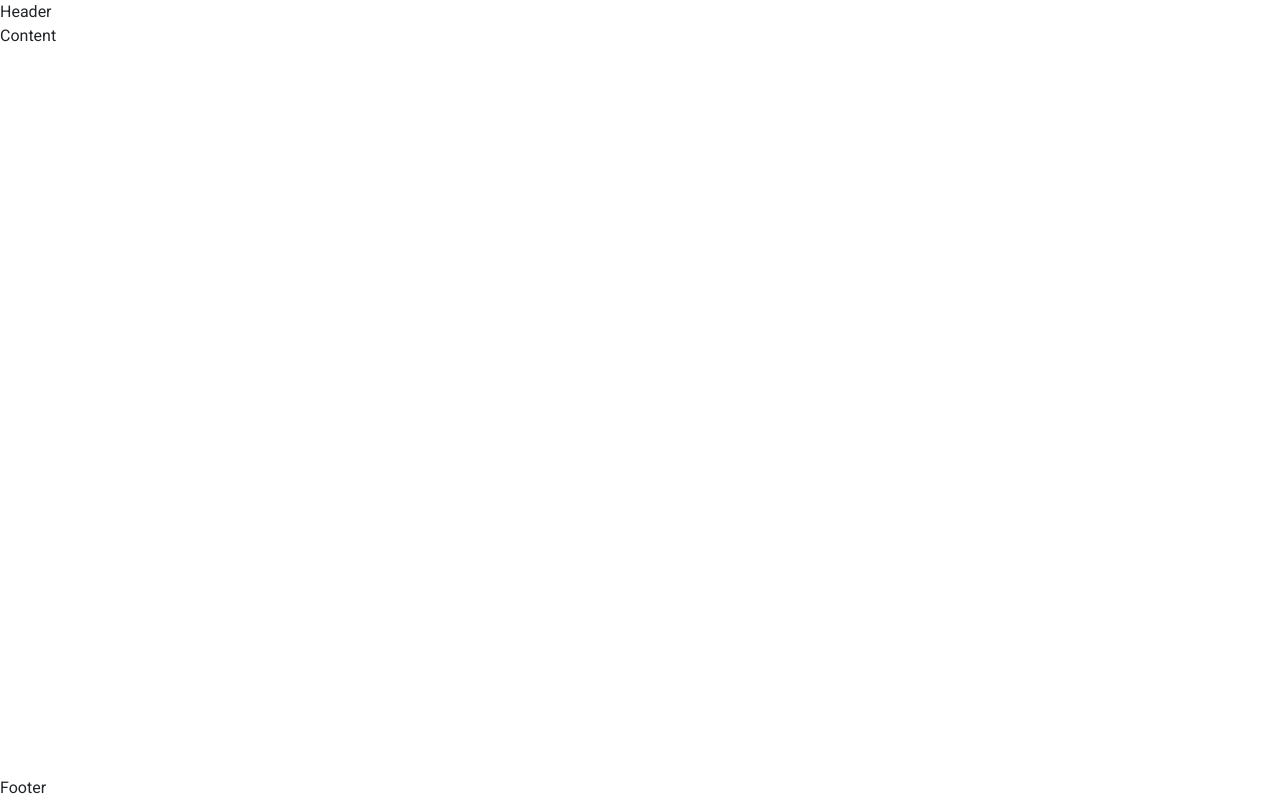
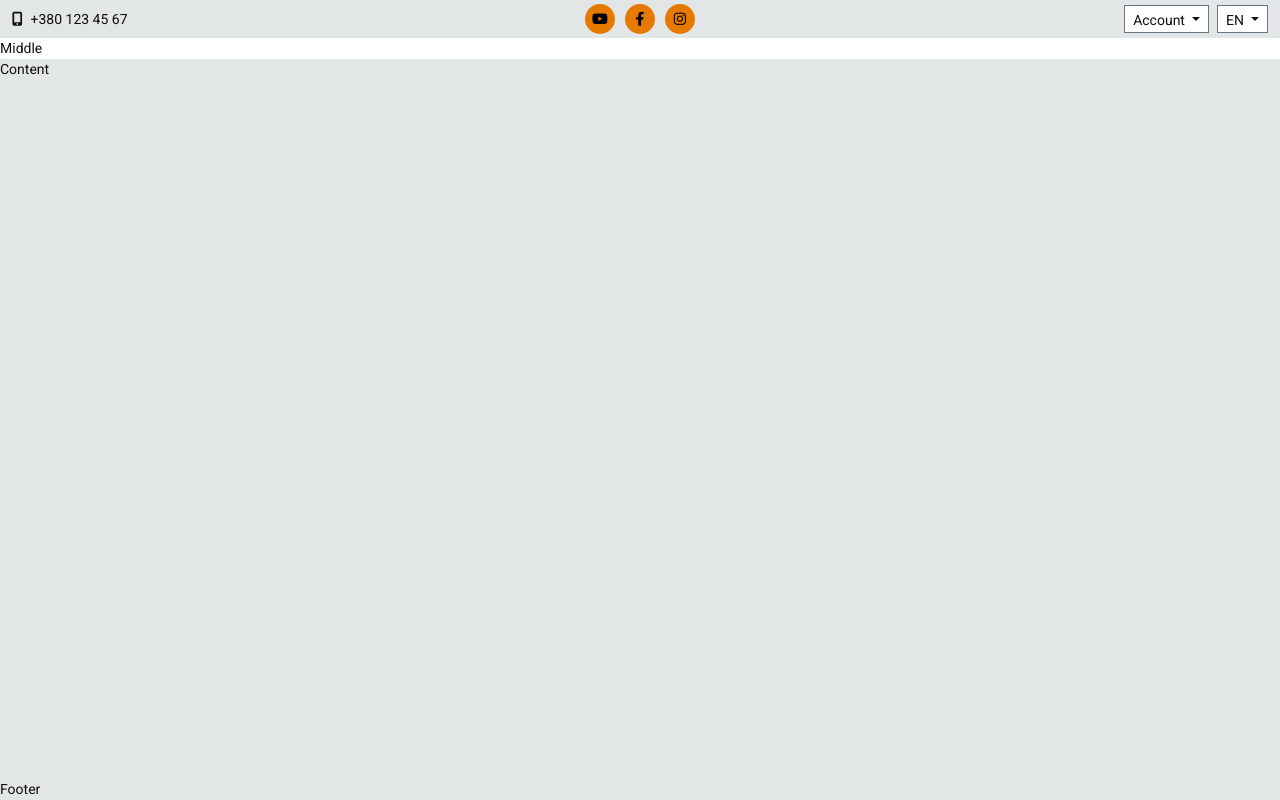
Before and after one commit to go-doc-web/my-amazon, a plain HTML site: page index.html in a window 1280 px wide. Drawn offline with nearby package versions, Linux system fonts and the light colour scheme.

Commit message:
lesson two end

```diff
--- a/assets/css/main.css
+++ b/assets/css/main.css
@@ -1,4 +1,11 @@
-/* common */
+/* ================== common =====================*/
+
+:root {
+  --bg-color: #e3e6e6;
+  --color-text-primery: #0f1111;
+  --accent-color: #e67a00;
+  --contrast-color: #000000;
+}
 
 html,
 body {
@@ -8,6 +15,34 @@ body {
 body {
   min-width: 320px;
   font-family: "Roboto", sans-serif;
+  background-color: var(--bg-color);
+  color: var(--color-text-primery);
+
+  font-size: 14px;
+  font-weight: 400;
+}
+
+.list {
+  list-style: none;
+  padding-left: 0;
+  margin: 0;
+}
+
+a,
+i {
+  color: currentColor;
+  text-decoration: none;
+}
+
+.dropdown-menu,
+.btn {
+  border-radius: 0;
+}
+
+.img {
+  display: block;
+  max-width: 100%;
+  height: auto;
 }
 
 .wrapper {
@@ -19,3 +54,59 @@ body {
 main.main {
   flex: 1 1 auto;
 }
+
+/*============== Header ======================== */
+
+.header-top {
+  padding: 4px 0;
+}
+
+.header-top-phone {
+  gap: 8px;
+  cursor: pointer;
+}
+
+.header-top-phone:hover > .phone-link,
+.header-top-phone:hover > i {
+  color: var(--accent-color);
+  text-decoration: underline;
+}
+
+.social-icons {
+  display: flex;
+  align-items: center;
+  justify-content: center;
+  gap: 10px;
+  cursor: pointer;
+}
+
+.social-icons-link {
+  display: flex;
+  align-items: center;
+  justify-content: center;
+
+  text-decoration: none;
+
+  border-radius: 50%;
+  width: 30px;
+  height: 30px;
+  background-color: var(--accent-color);
+  color: var(--contrast-color);
+  transition: background-color 250ms linear, color 250ms linear;
+}
+
+.social-icons-link:hover,
+.social-icons-link:focus {
+  background-color: var(--contrast-color);
+  color: var(--accent-color);
+}
+
+.header-top .btn {
+  height: 28px;
+  background-color: #fff;
+  color: var(--color-text-primery);
+}
+
+.btn-group:not(:last-child) {
+  margin-right: 8px;
+}
--- a/index.html
+++ b/index.html
@@ -14,11 +14,101 @@
       href="https://fonts.googleapis.com/css2?family=Open+Sans&family=Roboto:wght@400;500;700&display=swap"
       rel="stylesheet"
     />
+    <link
+      rel="stylesheet"
+      href="https://cdnjs.cloudflare.com/ajax/libs/font-awesome/6.4.2/css/all.min.css"
+      integrity="sha512-z3gLpd7yknf1YoNbCzqRKc4qyor8gaKU1qmn+CShxbuBusANI9QpRohGBreCFkKxLhei6S9CQXFEbbKuqLg0DA=="
+      crossorigin="anonymous"
+      referrerpolicy="no-referrer"
+    />
     <link rel="stylesheet" href="./assets/css/main.css" />
   </head>
   <body>
     <div class="wrapper">
-      <header class="header">Header</header>
+      <header class="header">
+        <div class="header-top">
+          <div class="container-fluid container-header">
+            <div class="row d-flex align-items-center h-100">
+              <div class="col-6 col-sm-4">
+                <div class="header-top-phone d-flex align-items-center">
+                  <i class="fa-solid fa-mobile-screen-button"></i>
+                  <a href="tel:+3123456789" class="phone-link"
+                    >+380 123 45 67</a
+                  >
+                </div>
+              </div>
+              <div class="d-none d-sm-block col-sm-4">
+                <ul class="social-icons list">
+                  <li class="social-icons-item">
+                    <a href="" class="social-icons-link">
+                      <i class="fa-brands fa-youtube"></i>
+                    </a>
+                  </li>
+                  <li class="social-icons-item">
+                    <a href="" class="social-icons-link">
+                      <i class="fa-brands fa-facebook-f"></i>
+                    </a>
+                  </li>
+                  <li class="social-icons-item">
+                    <a href="" class="social-icons-link">
+                      <i class="fa-brands fa-instagram"></i>
+                    </a>
+                  </li>
+                </ul>
+              </div>
+              <div class="col-6 col-sm-4">
+                <div class="wrapper-rigth-panel d-flex justify-content-end">
+                  <div class="btn-group">
+                    <div class="dropdown">
+                      <button
+                        class="btn btn-secondary btn-sm dropdown-toggle"
+                        type="button"
+                        id="dropdownMenuButton1"
+                        data-bs-toggle="dropdown"
+                        aria-expanded="false"
+                      >
+                        Account
+                      </button>
+                      <ul
+                        class="dropdown-menu"
+                        aria-labelledby="dropdownMenuButton1"
+                      >
+                        <li><a class="dropdown-item" href="#">Sign In</a></li>
+                        <li>
+                          <a class="dropdown-item" href="#">Sign Up</a>
+                        </li>
+                      </ul>
+                    </div>
+                  </div>
+                  <div class="btn-group">
+                    <div class="dropdown">
+                      <button
+                        class="btn btn-secondary btn-sm dropdown-toggle"
+                        type="button"
+                        id="dropdownMenuButton1"
+                        data-bs-toggle="dropdown"
+                        aria-expanded="false"
+                      >
+                        EN
+                      </button>
+                      <ul
+                        class="dropdown-menu"
+                        aria-labelledby="dropdownMenuButton1"
+                      >
+                        <li><a class="dropdown-item" href="#">RU</a></li>
+                        <li>
+                          <a class="dropdown-item" href="#">UA</a>
+                        </li>
+                      </ul>
+                    </div>
+                  </div>
+                </div>
+              </div>
+            </div>
+          </div>
+        </div>
+        <div class="header-top-middle bg-white">Middle</div>
+      </header>
 
       <main class="main">Content</main>
 
```
